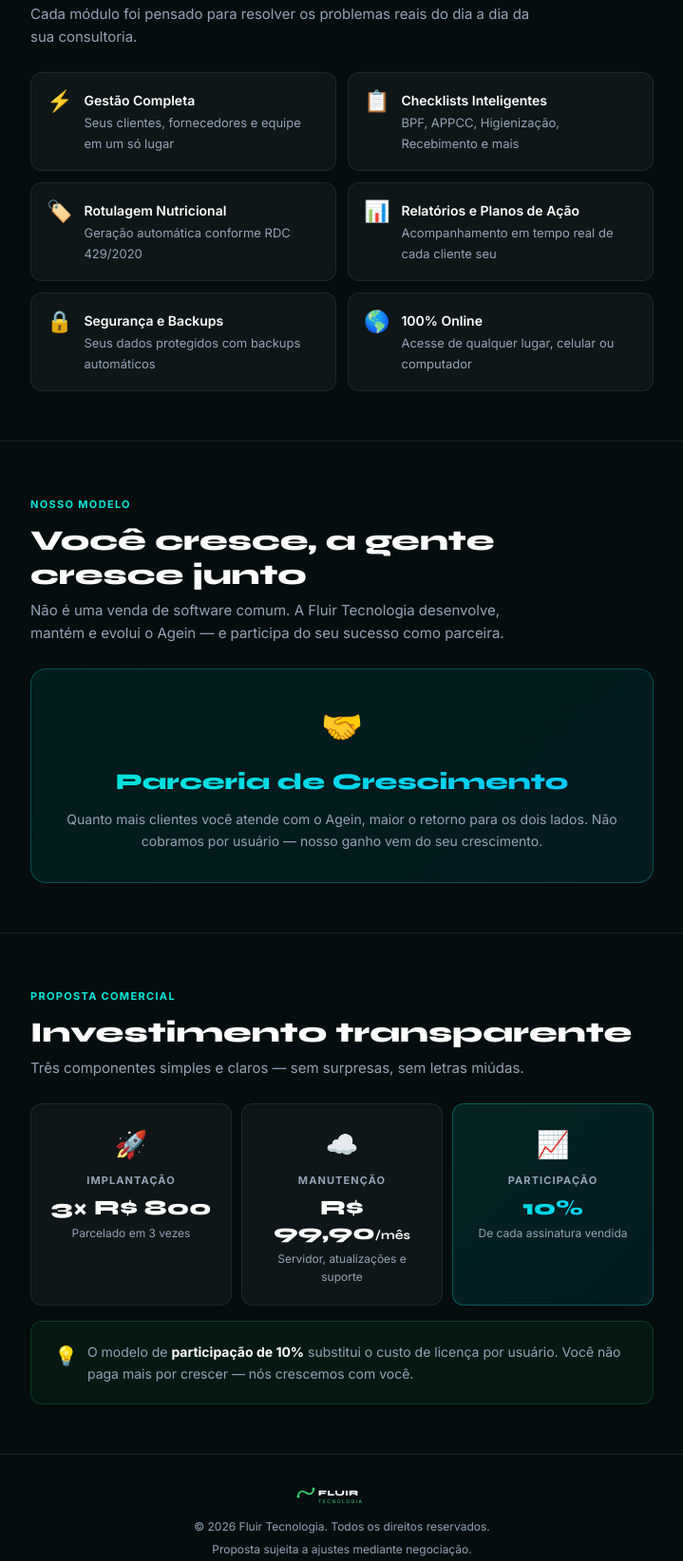
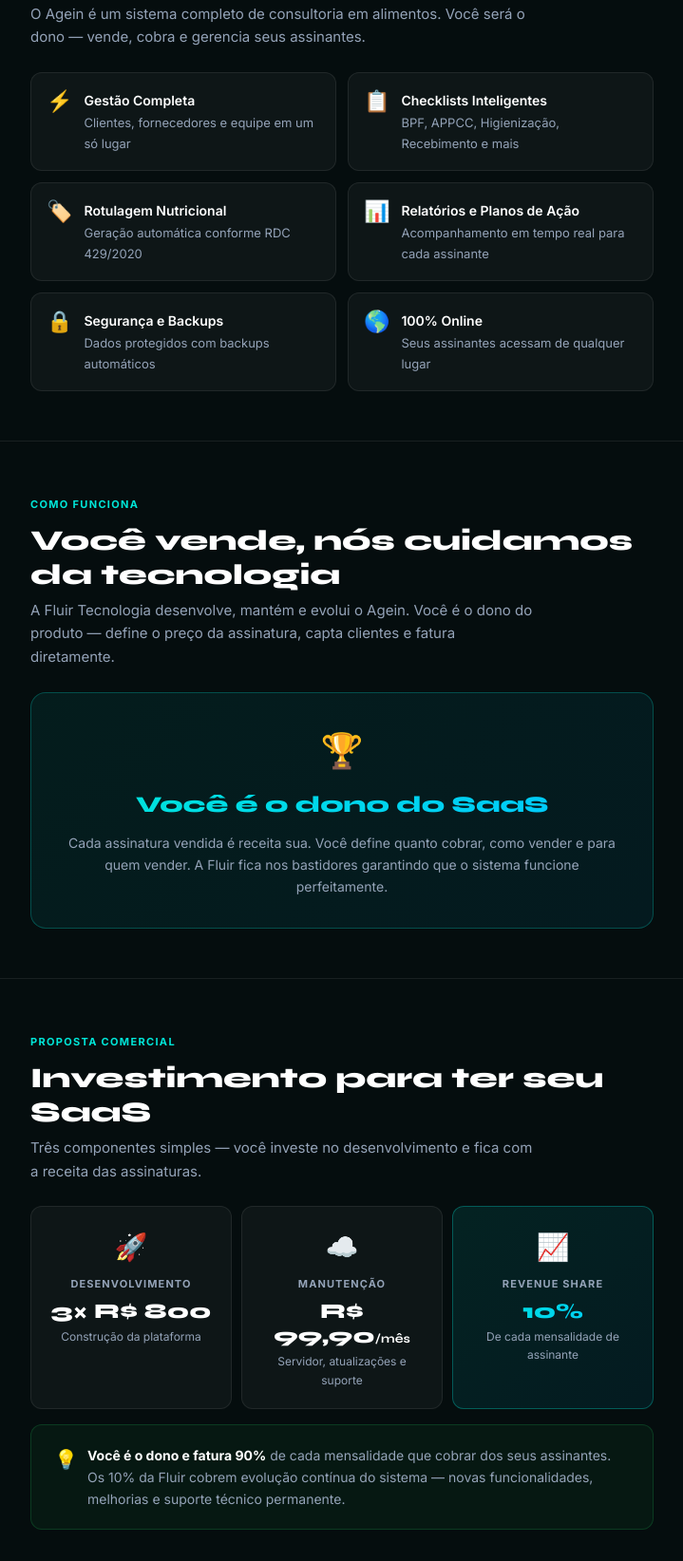
Before and after one commit to TIGTM/agein, a website: page landing.html in a window 1280 px wide. Shown: the part 553-2197 px from the top of the page at 95% size, without its empty margins (280-999 px from the left). Drawn offline with Linux system fonts and the light colour scheme.

Commit message:
fix: landing page - modelo correto: cliente dono do SaaS, vende assinaturas, Fluir recebe 10%

```diff
--- a/landing.html
+++ b/landing.html
@@ -3,7 +3,7 @@
 <head>
   <meta charset="UTF-8" />
   <meta name="viewport" content="width=device-width, initial-scale=1.0, maximum-scale=1.0, user-scalable=no" />
-  <title>Proposta Agein — Fluir Tecnologia</title>
+  <title>Proposta Agein — Seu SaaS de Consultoria Alimentar</title>
   <link rel="preconnect" href="https://fonts.googleapis.com" />
   <link rel="preconnect" href="https://fonts.gstatic.com" crossorigin />
   <link href="https://fonts.googleapis.com/css2?family=Inter:wght@300;400;500;600;700;800&family=Syne:wght@700;800&display=swap" rel="stylesheet" />
@@ -365,29 +365,28 @@
     <div class="lp-badge"><span class="badge-dot"></span>Proposta Comercial · 2026</div>
 
     <h1 class="lp-title">
-      Sua plataforma<br/><span>Agein</span>
+      Seu próprio SaaS:<br/><span>Agein</span>
     </h1>
     <p class="lp-sub">
-      Desenvolvemos o sistema completo de gestão para a sua consultoria alimentar.
-      Aqui está a proposta de parceria que preparamos especialmente para você.
+      Desenvolvemos a plataforma completa para você ser dono do seu próprio software de consultoria alimentar — e vender assinaturas para quantos clientes quiser.
     </p>
   </header>
 
   <main>
 
-    <!-- O QUE ESTAMOS CONSTRUINDO -->
+    <!-- O QUE VOCÊ VAI TER -->
     <section class="lp-section">
       <div class="wrap">
-        <span class="section-label">O que estamos construindo</span>
-        <h2 class="section-title">Um sistema feito sob medida para sua operação</h2>
-        <p class="section-desc">Cada módulo foi pensado para resolver os problemas reais do dia a dia da sua consultoria.</p>
+        <span class="section-label">O que você vai ter</span>
+        <h2 class="section-title">Uma plataforma SaaS pronta para vender</h2>
+        <p class="section-desc">O Agein é um sistema completo de consultoria em alimentos. Você será o dono — vende, cobra e gerencia seus assinantes.</p>
 
         <div class="features-grid">
           <div class="feature-card">
             <span class="feature-icon">⚡</span>
             <div class="feature-text">
               <strong>Gestão Completa</strong>
-              <span>Seus clientes, fornecedores e equipe em um só lugar</span>
+              <span>Clientes, fornecedores e equipe em um só lugar</span>
             </div>
           </div>
           <div class="feature-card">
@@ -408,41 +407,41 @@
             <span class="feature-icon">📊</span>
             <div class="feature-text">
               <strong>Relatórios e Planos de Ação</strong>
-              <span>Acompanhamento em tempo real de cada cliente seu</span>
+              <span>Acompanhamento em tempo real para cada assinante</span>
             </div>
           </div>
           <div class="feature-card">
             <span class="feature-icon">🔒</span>
             <div class="feature-text">
               <strong>Segurança e Backups</strong>
-              <span>Seus dados protegidos com backups automáticos</span>
+              <span>Dados protegidos com backups automáticos</span>
             </div>
           </div>
           <div class="feature-card">
             <span class="feature-icon">🌎</span>
             <div class="feature-text">
               <strong>100% Online</strong>
-              <span>Acesse de qualquer lugar, celular ou computador</span>
+              <span>Seus assinantes acessam de qualquer lugar</span>
             </div>
           </div>
         </div>
       </div>
     </section>
 
-    <!-- MODELO DE PARCERIA -->
+    <!-- COMO FUNCIONA -->
     <section class="lp-section">
       <div class="wrap">
-        <span class="section-label">Nosso Modelo</span>
-        <h2 class="section-title">Você cresce, a gente cresce junto</h2>
+        <span class="section-label">Como funciona</span>
+        <h2 class="section-title">Você vende, nós cuidamos da tecnologia</h2>
         <p class="section-desc">
-          Não é uma venda de software comum. A Fluir Tecnologia desenvolve, mantém e evolui o Agein — e participa do seu sucesso como parceira.
+          A Fluir Tecnologia desenvolve, mantém e evolui o Agein. Você é o dono do produto — define o preço da assinatura, capta clientes e fatura diretamente.
         </p>
 
         <div class="modelo-card">
-          <div class="modelo-icon">🤝</div>
-          <h3>Parceria de Crescimento</h3>
+          <div class="modelo-icon">🏆</div>
+          <h3>Você é o dono do SaaS</h3>
           <p>
-            Quanto mais clientes você atende com o Agein, maior o retorno para os dois lados. Não cobramos por usuário — nosso ganho vem do seu crescimento.
+            Cada assinatura vendida é receita sua. Você define quanto cobrar, como vender e para quem vender. A Fluir fica nos bastidores garantindo que o sistema funcione perfeitamente.
           </p>
         </div>
       </div>
@@ -452,15 +451,15 @@
     <section class="lp-section">
       <div class="wrap">
         <span class="section-label">Proposta Comercial</span>
-        <h2 class="section-title">Investimento transparente</h2>
-        <p class="section-desc">Três componentes simples e claros — sem surpresas, sem letras miúdas.</p>
+        <h2 class="section-title">Investimento para ter seu SaaS</h2>
+        <p class="section-desc">Três componentes simples — você investe no desenvolvimento e fica com a receita das assinaturas.</p>
 
         <div class="proposta-grid">
           <div class="proposta-item">
             <div class="pi-icon">🚀</div>
-            <div class="pi-label">Implantação</div>
+            <div class="pi-label">Desenvolvimento</div>
             <div class="pi-value">3× R$ 800</div>
-            <div class="pi-detail">Parcelado em 3 vezes</div>
+            <div class="pi-detail">Construção da plataforma</div>
           </div>
           <div class="proposta-item">
             <div class="pi-icon">☁️</div>
@@ -470,17 +469,16 @@
           </div>
           <div class="proposta-item highlight">
             <div class="pi-icon">📈</div>
-            <div class="pi-label">Participação</div>
+            <div class="pi-label">Revenue Share</div>
             <div class="pi-value">10%</div>
-            <div class="pi-detail">De cada assinatura vendida</div>
+            <div class="pi-detail">De cada mensalidade de assinante</div>
           </div>
         </div>
 
         <div class="nota-box">
           <span class="nota-icon">💡</span>
           <p>
-            O modelo de <strong>participação de 10%</strong> substitui o custo de licença por usuário.
-            Você não paga mais por crescer — nós crescemos com você.
+            <strong>Você é o dono e fatura 90%</strong> de cada mensalidade que cobrar dos seus assinantes. Os 10% da Fluir cobrem evolução contínua do sistema — novas funcionalidades, melhorias e suporte técnico permanente.
           </p>
         </div>
       </div>
```
